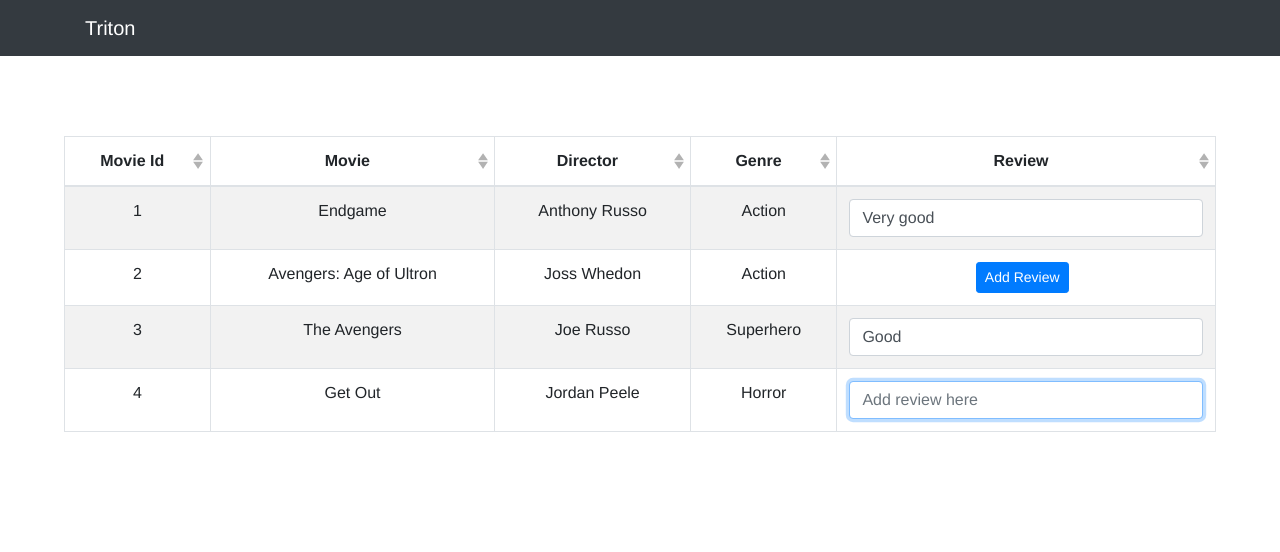
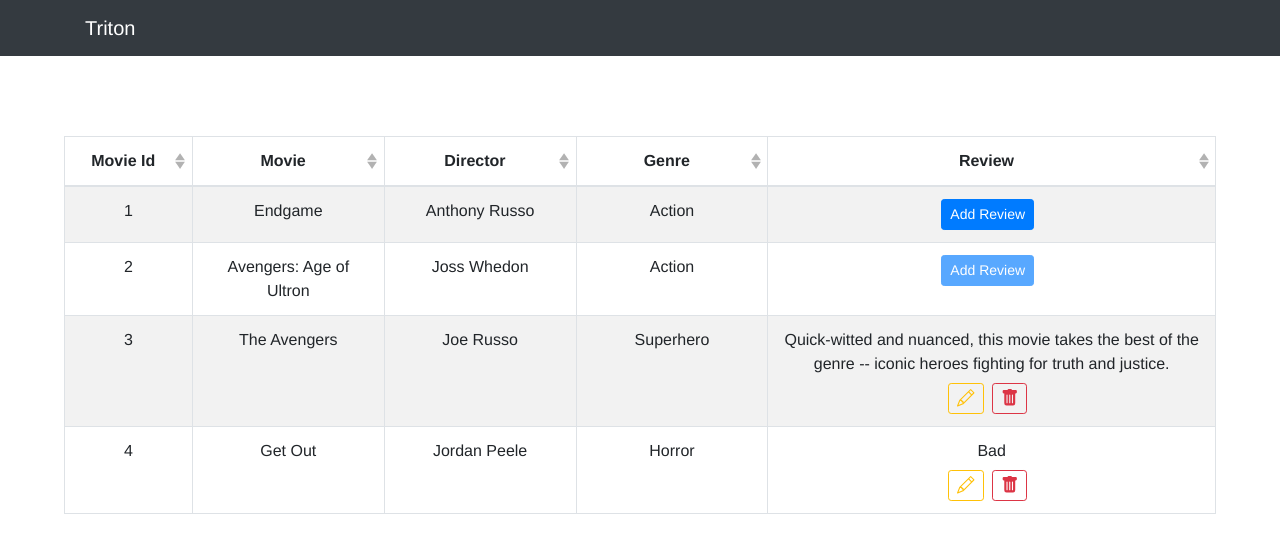
Before and after one commit to annashekhawat/intern-project-frontend, a Vue app: page / in a window 1280 px wide. Shown: the top 552 px of the page. Built offline with nearby package versions, Linux system fonts and the light colour scheme.

Commit message:
UI complete

```diff
--- a/src/components/MoviesTable.vue
+++ b/src/components/MoviesTable.vue
@@ -1,6 +1,8 @@
 <template>
-  <div>
-    <b-table id="moviesTable"
+  <div id="moviesTable">
+    <b-table
+      fixed
+      responsive
       :striped="striped"
       :bordered="bordered"
       :borderless="borderless"
@@ -8,46 +10,89 @@
       :small="small"
       :hover="hover"
       :dark="dark"
-      :fixed="fixed"
       :foot-clone="footClone"
       :no-border-collapse="noCollapse"
       :items="items"
       :fields="fields"
       :head-variant="headVariant"
       :table-variant="tableVariant">
+
+      <!-- Code to set column widths individually-->
+      <template v-slot:table-colgroup="scope">
+        <col
+          v-for="field in scope.fields"
+          :key="field.key"
+          :style="{ width: field.key === 'review' ? '35%' : (field.key === 'movie_id' ? '10%' : '15%') }"
+        >
+      </template>
+      <!-- End Code to set column widths individually-->
+
+      <!-- Special code for the column 'Review'-->
       <template v-slot:cell(review)="row">
 
-
-        <b-button id = "add-review-button" v-if="row.item.isEmpty && !row.item.editingReview" size="sm" variant="primary"  v-on:click="row.item.editingReview = true;" class="mr-2">
+        <!-- Add review button-->
+        <span class="d-inline-block" v-if="showAddReviewButton(row)" tabindex="0" v-b-tooltip.bottom v-bind:title="row.item.authorizedToEditReview ? 'Add a review for this movie' : 'You are not authorized to add this review'">
+        <b-button id = "add-review-button" v-if="showAddReviewButton(row)" size="sm" variant="primary" v-bind:disabled="!row.item.authorizedToEditReview"  v-on:click="addReviewClicked(row)" class="mr-2">
           Add Review
         </b-button>
-        <b-form-input v-if="!row.item.isEmpty || row.item.editingReview" autofocus = "true" v-sync="row.item.review" v-model="row.item.review" placeholder="Add review here" ></b-form-input>
-        <b-button id = "submit-review-button" v-if="row.item.editingReview" size="sm" variant="success"  v-on:click="row.item.editingReview = false; row.item.review == '' ? row.item.isEmpty = true : row.item.isEmpty = false;" class="mr-2">
+        </span>
+        <!-- End Add review button-->
+
+        <!-- Input field for review-->
+        <b-form-input v-if="showSubmitReviewButton(row)" autofocus = "true" v-model="row.item.review" :maxlength="maxLengthOfReview" placeholder="Add review here" ></b-form-input>
+        <!-- End Input field for review-->
+
+        <!-- Showing remaining characters for review-->
+        <div v-if="showSubmitReviewButton(row)" class="input-group-addon" v-text="(maxLengthOfReview - row.item.review.length) + ' of ' + maxLengthOfReview + ' characters left'"></div>
+        <!-- End Showing remaining characters for review-->
+
+        <!-- Submit review button-->
+        <b-button id = "submit-review-button" v-if="showSubmitReviewButton(row)" size="sm" variant="success"  v-on:click="submitReviewClicked(row)" v-b-tooltip.hover.bottom="'Submit this review'" class="mr-2">
           Submit
         </b-button>
+        <!-- End Submit review button-->
+
+        <!-- Label where review is displayed while it is not being edited-->
+        <b-form-group id="review-label" v-if="showReviewLabel(row)" v-sync="row.item.review" v-bind:label="row.item.review"/>
+        <!-- End Label where review is displayed while it is not being edited-->
+
+        <!-- Edit review button-->
+        <b-button id = "edit-review-button" v-if="showEditReviewButton(row)" size="sm" variant="outline-warning"  v-on:click="editReviewClicked(row)" v-b-tooltip.hover.bottom="'Edit this review'" class="mr-2">
+          <b-icon icon="pencil" aria-hidden="false"></b-icon>
+        </b-button>
+        <!-- End Edit review button-->
+
+        <!-- Delete review button-->
+        <b-button id = "delete-review-button" v-if="showDeleteReviewButton(row)" sm="1" size="sm" variant="outline-danger"  v-on:click="deleteReviewClicked(row)" v-b-tooltip.hover.bottom="'Delete this review'" class="mr-2">
+          <b-icon icon="trash-fill" aria-hidden="false"></b-icon>
+        </b-button>
+        <!-- End Delete review button-->
+
       </template>
-      </b-table>
+      <!-- End Special code for the column 'Review'-->
 
+    </b-table>
   </div>
 </template>
 
 <script>
 
 var datalist = [
-          { isEmpty: false, editingReview: false, movie_id: '1', movie: 'Endgame', director: 'Anthony Russo', genre: 'Action', review: 'Very good' },
-          { isEmpty: true, editingReview: false, movie_id: '2', movie: 'Avengers: Age of Ultron', director: 'Joss Whedon', genre: 'Action', review: '' },
-          { isEmpty: false, editingReview: false, movie_id: '3', movie: 'The Avengers', director: 'Joe Russo', genre: 'Superhero', review: 'Good' },
-          { isEmpty: false, editingReview: false, movie_id: '4', movie: 'Get Out', director: 'Jordan Peele', genre: 'Horror', review: '' }
+          { editingReview: false, authorizedToEditReview: true, movie_id: '1', movie: 'Endgame', director: 'Anthony Russo', genre: 'Action', review: '' },
+          { editingReview: false, authorizedToEditReview: false, movie_id: '2', movie: 'Avengers: Age of Ultron', director: 'Joss Whedon', genre: 'Action', review: '' },
+          { editingReview: false, authorizedToEditReview: true, movie_id: '3', movie: 'The Avengers', director: 'Joe Russo', genre: 'Superhero', review: 'Quick-witted and nuanced, this movie takes the best of the genre -- iconic heroes fighting for truth and justice.' },
+          { editingReview: false, authorizedToEditReview: true, movie_id: '4', movie: 'Get Out', director: 'Jordan Peele', genre: 'Horror', review: 'Bad' }
         ];
   export default {
     data() {
       return {
+        maxLengthOfReview: '120',
         fields: [
             {key: 'movie_id', label: 'Movie Id', sortable: true},
-            {key: 'movie', sortable: true},
-            {key: 'director', sortable: true},
-            {key: 'genre', sortable: true},
-            {key: 'review', sortable: true}],
+            {key: 'movie', label: 'Movie', sortable: true},
+            {key: 'director', label: 'Director', sortable: true},
+            {key: 'genre', label: 'Genre', sortable: true},
+            {key: 'review', label: 'Review', sortable: true}],
         items: datalist,
         tableVariants: [
           'primary',
@@ -66,7 +111,6 @@ var datalist = [
         small: false,
         hover: false,
         dark: false,
-        fixed: false,
         footClone: false,
         headVariant: null,
         tableVariant: '',
@@ -74,15 +118,43 @@ var datalist = [
       }
     },
     methods: {
-      greet: function (event) {
+      // Add review functionality
+      showAddReviewButton: function(row) {
+        return row.item.review == '' && !row.item.editingReview;
+      },
+      addReviewClicked: function(row) {
+        row.item.editingReview = true;
+      },
 
-      // `this` inside methods points to the Vue instance
-      alert('Hello ' + this.name + '!')
-      // `event` is the native DOM event
-      if (event) {
-        alert(event.target.tagName)
+      // Edit review functionality
+      showEditReviewButton: function(row) {
+        return row.item.review != '' && !row.item.editingReview;
+      },
+      editReviewClicked: function(row) {
+        row.item.editingReview = true;
+      },
+
+      // Submit review functionality
+      showSubmitReviewButton: function(row) {
+        return row.item.editingReview;
+      },
+      submitReviewClicked: function(row) {
+
+        row.item.editingReview = false;
+      },
+
+      // Delete review functionality
+      showDeleteReviewButton: function(row) {
+        return row.item.review != '' && !row.item.editingReview;
+      },
+      deleteReviewClicked: function(row) {
+        row.item.review = '';
+      },
+
+      //Review label functionality
+      showReviewLabel: function(row) {
+        return row.item.review != '' && !row.item.editingReview;
       }
-    }
     }
   }
 </script>
@@ -97,4 +169,15 @@ var datalist = [
 #submit-review-button {
   margin-top: 0.5em;
 }
+
+#review-label {
+  margin-bottom: 0em;
+}
+
+.input-group-addon {
+  margin-top: 0.2rem;
+  font-size: 0.85rem;
+  color: #6f6f6f;
+}
+
 </style>
--- a/src/main.js
+++ b/src/main.js
@@ -5,8 +5,12 @@ import "./plugins/bootstrap-vue";
 import App from "./App.vue";
 import router from "./router";
 import store from "./store";
+import { BootstrapVue, BootstrapVueIcons } from 'bootstrap-vue';
 
 Vue.config.productionTip = false;
+
+Vue.use(BootstrapVue)
+Vue.use(BootstrapVueIcons);
 
 new Vue({
   router,
```
